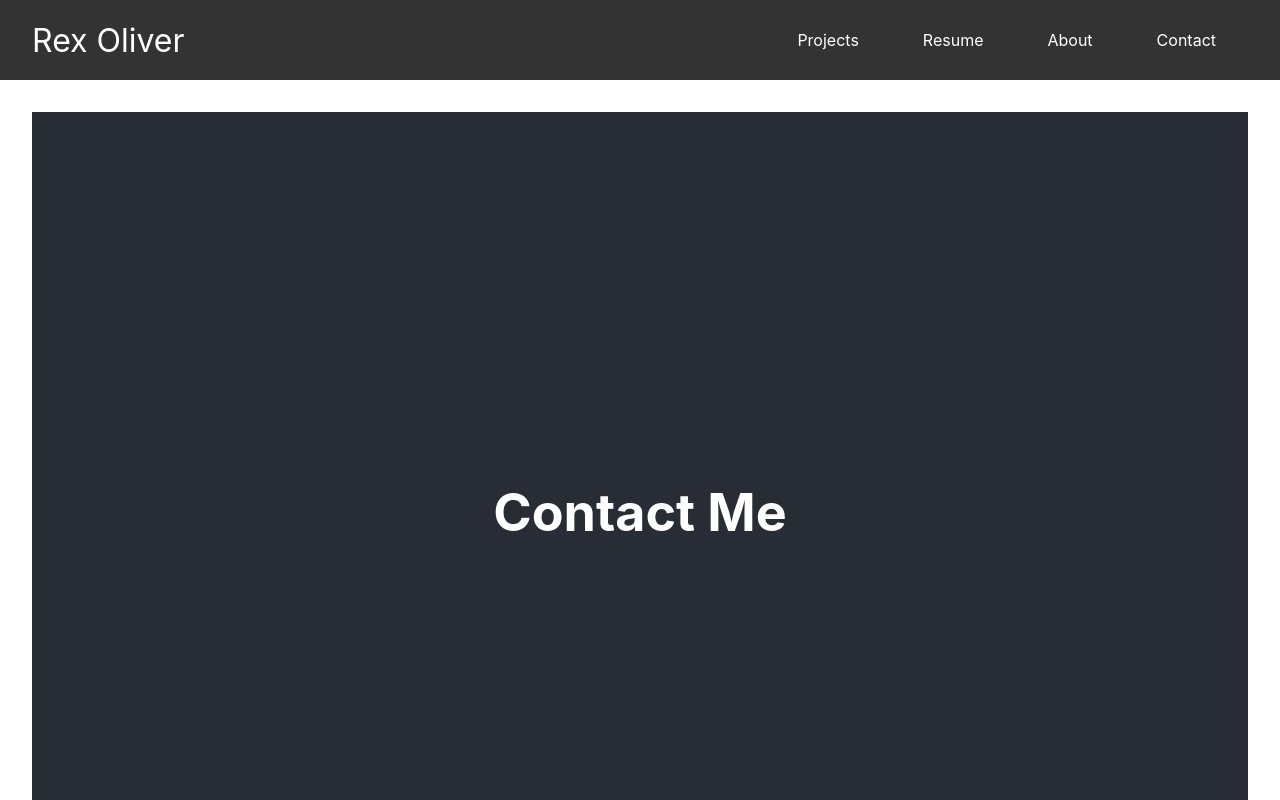
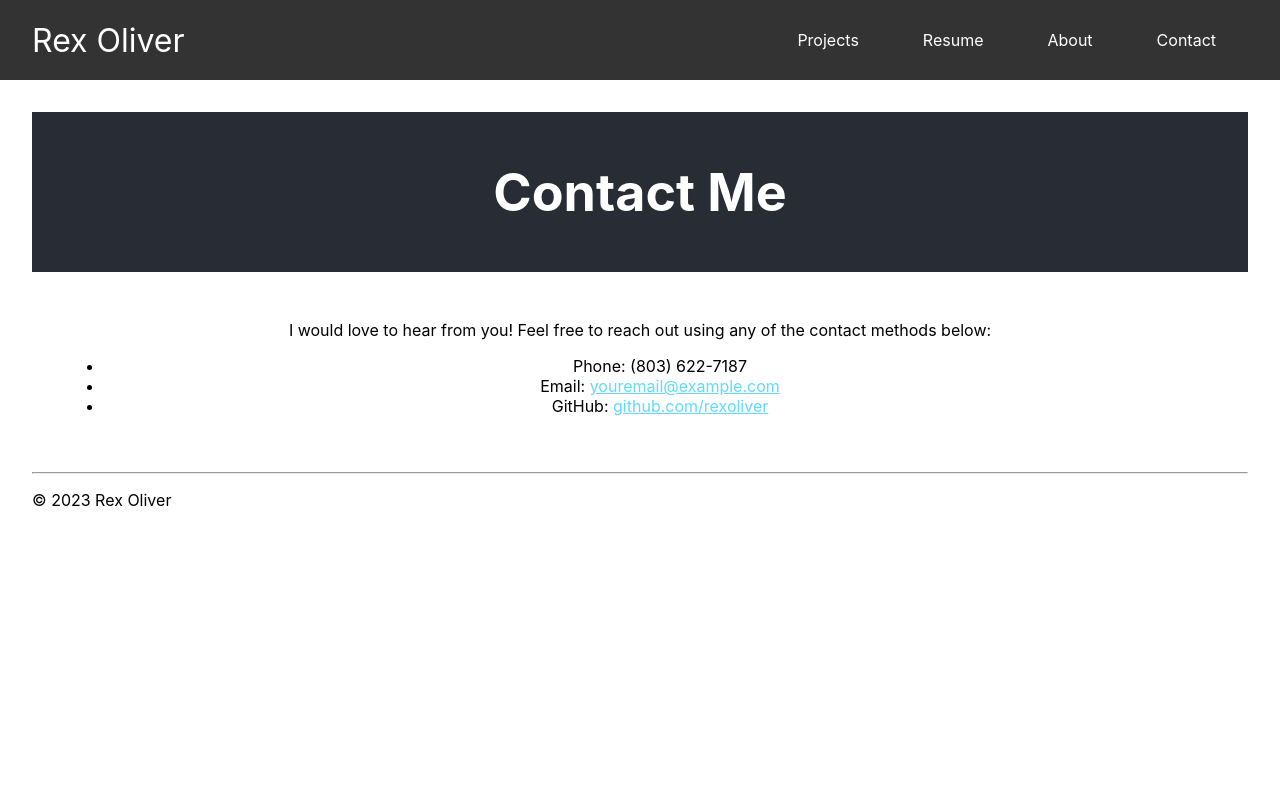
Before and after one commit to rexoliver/rexoliver.github.io, a React (Create React App) app in the folder my-app/: page /contact in a window 1280 px wide. Shown: the top 800 px of the page. Built offline with nearby package versions, Linux system fonts and the light colour scheme.

Commit message:
Added footer

```diff
--- a/my-app/public/index.html
+++ b/my-app/public/index.html
@@ -7,7 +7,7 @@
     <meta name="theme-color" content="#000000" />
     <meta
       name="description"
-      content="Web site created using create-react-app"
+      content="Rex Oliver's personal website, created using React + TypeScript"
     />
     <link rel="apple-touch-icon" href="%PUBLIC_URL%/logo192.png" />
     <!--
@@ -24,7 +24,7 @@
       work correctly both with client-side routing and a non-root public URL.
       Learn how to configure a non-root public URL by running `npm run build`.
     -->
-    <title>React App</title>
+    <title>Rex Oliver</title>
   </head>
   <body>
     <noscript>You need to enable JavaScript to run this app.</noscript>
--- a/my-app/src/App.css
+++ b/my-app/src/App.css
@@ -13,6 +13,30 @@
   .App-logo {
     animation: App-logo-spin infinite 20s linear;
   }
+}
+
+.Section-header {
+  background-color: #282c34;
+  min-height: 20vh;
+  display: flex;
+  align-items: center;
+  justify-content: center;
+  font-size: calc(10px + 2vmin);
+  color: white;
+}
+
+.footer {
+  background-color: #f1f1f1;
+  padding: 20px;
+  text-align: center;
+  font-size: 14px;
+  display: flex;
+  min-height: 10%;
+  max-height: 20%;
+}
+
+.footer-text {
+  margin: 0;
 }
 
 .App-header {
@@ -71,4 +95,5 @@
 
 .main {
   padding: 2rem;
+  min-height: 100%;
 }
--- a/my-app/src/App.tsx
+++ b/my-app/src/App.tsx
@@ -6,6 +6,7 @@ import Resume from './components/Resume';
 import About from './components/About';
 import Contact from './components/Contact';
 import './App.css';
+import Footer from './components/Footer';
 
 const App: React.FC = () => {
   return (
@@ -17,6 +18,7 @@ const App: React.FC = () => {
             <Route path="/about" Component={About} />
             <Route path="/contact" Component={Contact} />
           </Routes>
+          <Footer/>
         </Layout>
       </>
   );
--- a/my-app/src/components/Contact.tsx
+++ b/my-app/src/components/Contact.tsx
@@ -4,16 +4,15 @@ import { Link } from 'react-router-dom';
 const Contact = () => {
     return (
       <div className="App">
-        <header className="App-header">
+        <header className="Section-header">
           <h1>Contact Me</h1>
         </header>
         <div className="main">
-          <h2>Your Name</h2>
           <p>I would love to hear from you! Feel free to reach out using any of the contact methods below:</p>
           <ul>
-            <li>Phone: (123) 456-7890</li>
-            <li>Email: <a className="App-link" href="mailto:youremail@example.com">youremail@example.com</a></li>
-            <li>GitHub: <a className="App-link" href="https://github.com/yourusername" target="_blank" rel="noopener noreferrer">github.com/yourusername</a></li>
+            <li>Phone: (803) 622-7187</li>
+            <li>Email: <a className="App-link" href="mailto:rexoliver12@gmail.com">youremail@example.com</a></li>
+            <li>GitHub: <a className="App-link" href="https://github.com/rexoliver" target="_blank" rel="noopener noreferrer">github.com/rexoliver</a></li>
           </ul>
         </div>
       </div>
--- /dev/null
+++ b/my-app/src/components/Footer.tsx
@@ -0,0 +1,12 @@
+import React from 'react';
+
+const Footer = () => {
+  return (
+    <footer className='Footer'>
+      <hr className='Footer-line'></hr>
+      <p className='Footer-text'>&copy; 2023 Rex Oliver</p>
+    </footer>
+  );
+};
+
+export default Footer;
```
Also changed, not shown: my-app/public/manifest.json.
